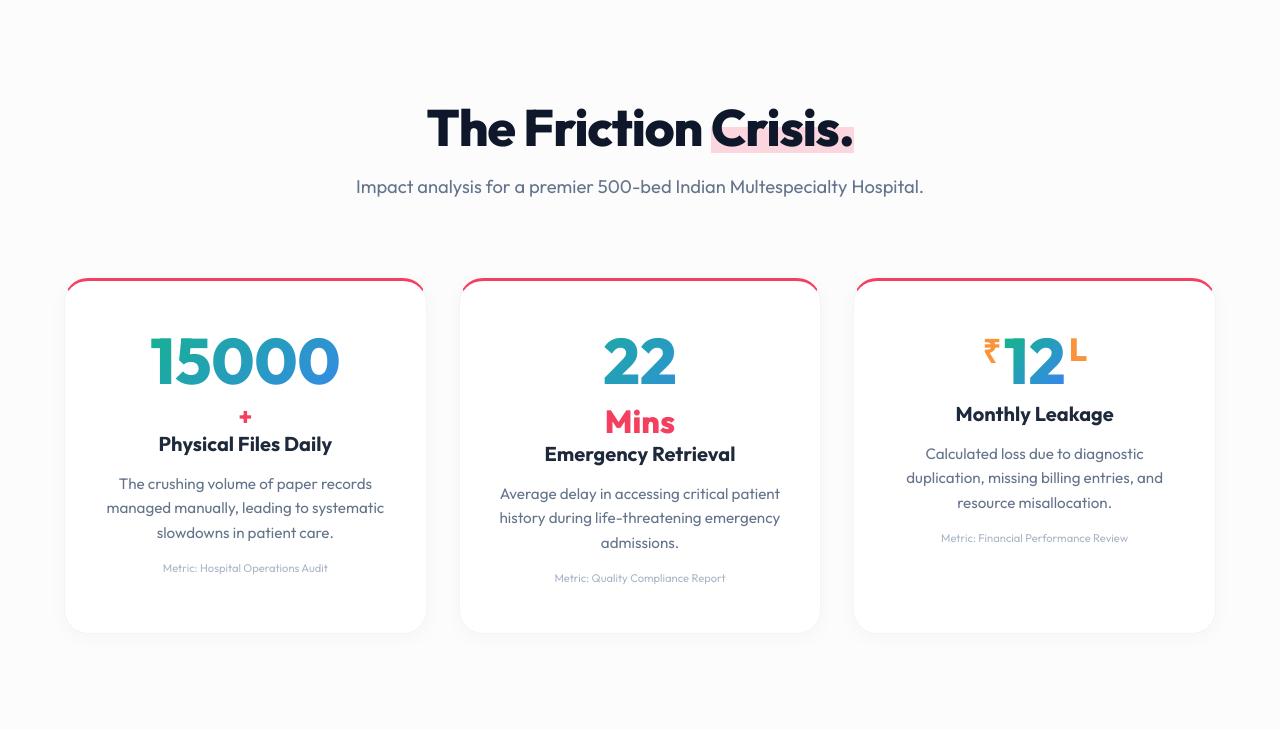
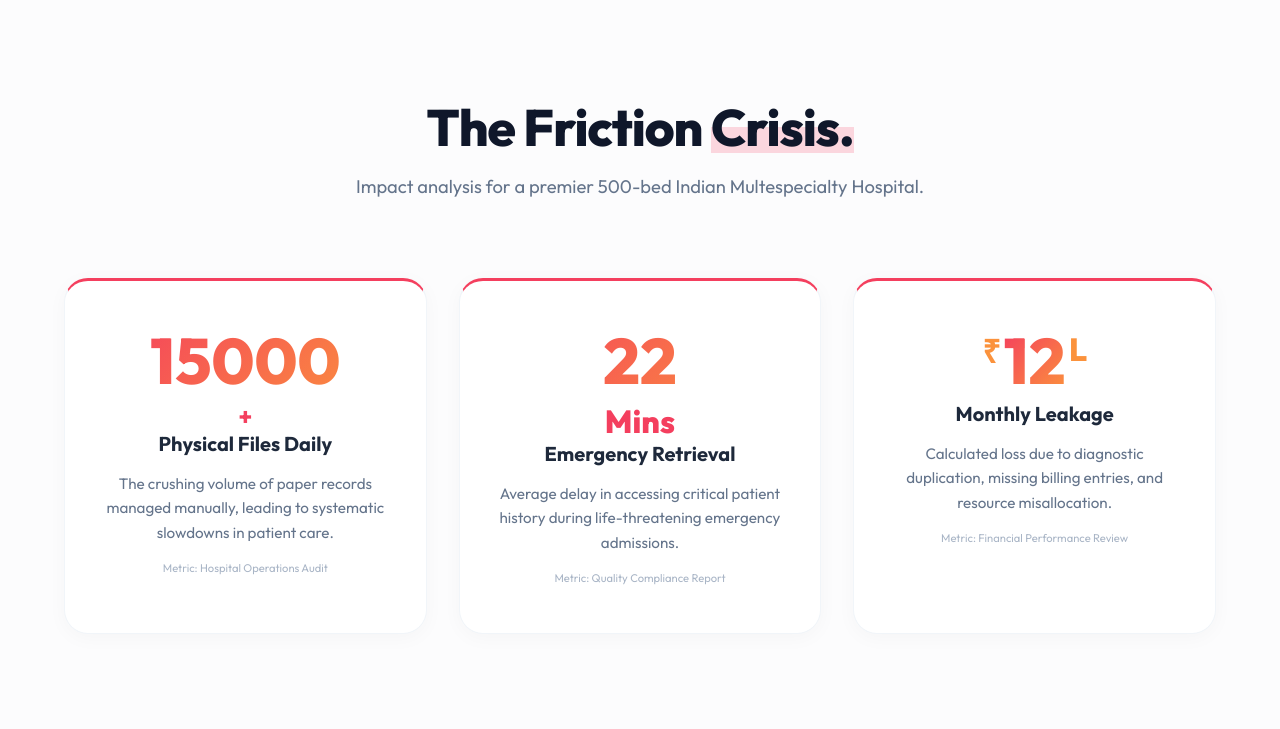
Before and after one commit to 23f2003556/Hospital-Management-System, a Python web app: template templates/index.html in a window 1280 px wide. Shown: the part 801-1530 px from the top of the page. Run offline with Jinja, Linux system fonts and the light colour scheme; the template is opened without the code that fills it, so the values that code supplies are empty.

Commit message:
Segmented sentiment branding: separated loss (red) and gain (emerald) stat colors

```diff
--- a/templates/index.html
+++ b/templates/index.html
@@ -306,13 +306,23 @@
             box-shadow: 0 20px 40px rgba(0,0,0,0.06);
         }
 
-        .stat-number {
-            font-size: 4rem;
-            font-weight: 800;
+        .stat-number.loss {
+            background: linear-gradient(135deg, #f43f5e, #fb923c);
+            -webkit-background-clip: text;
+            background-clip: text;
+            color: transparent;
+        }
+
+        .stat-number.gain {
             background: linear-gradient(135deg, #10b981, #3b82f6);
             -webkit-background-clip: text;
             background-clip: text;
             color: transparent;
+        }
+
+        .stat-number {
+            font-size: 4rem;
+            font-weight: 800;
             margin-bottom: 0.5rem;
             line-height: 1;
         }
@@ -765,7 +775,7 @@
 
         <div class="stats-grid">
             <div class="stat-card reveal tilt">
-                <div class="stat-number" data-target="15000">0</div>
+                <div class="stat-number loss" data-target="15000">0</div>
                 <span style="font-size: 1.5rem; color: #f43f5e; font-weight: 800; vertical-align: top;">+</span>
                 <h3>Physical Files Daily</h3>
                 <p>The crushing volume of paper records managed manually, leading to systematic slowdowns in patient care.</p>
@@ -773,7 +783,7 @@
             </div>
 
             <div class="stat-card reveal tilt" style="transition-delay: 0.1s;">
-                <div class="stat-number" data-target="22">0</div>
+                <div class="stat-number loss" data-target="22">0</div>
                 <span style="font-size: 2rem; color: #f43f5e; font-weight: 800; vertical-align: top;">Mins</span>
                 <h3>Emergency Retrieval</h3>
                 <p>Average delay in accessing critical patient history during life-threatening emergency admissions.</p>
@@ -782,7 +792,7 @@
 
             <div class="stat-card reveal tilt" style="transition-delay: 0.2s;">
                 <span style="font-size: 2rem; color: #fb923c; font-weight: 800; vertical-align: top;">₹</span>
-                <div class="stat-number" style="display:inline-block;" data-target="12">0</div>
+                <div class="stat-number loss" style="display:inline-block;" data-target="12">0</div>
                 <span style="font-size: 2rem; color: #fb923c; font-weight: 800; vertical-align: top;">L</span>
                 <h3>Monthly Leakage</h3>
                 <p>Calculated loss due to diagnostic duplication, missing billing entries, and resource misallocation.</p>
@@ -919,7 +929,7 @@
         <div class="impact-grid">
             <div class="impact-card reveal stat-card tilt">
                 <div class="impact-value impact-blue">
-                    <span class="stat-number" data-target="3500">0</span>
+                    <span class="stat-number gain" data-target="3500">0</span>
                     <span style="font-size: 1.5rem; margin-bottom: 1rem;">+</span>
                 </div>
                 <div class="impact-label">Weekly Hours Reclaimed</div>
@@ -929,7 +939,7 @@
 
             <div class="impact-card reveal stat-card tilt" style="transition-delay: 0.1s;">
                 <div class="impact-value impact-emerald">
-                    <span class="stat-number" data-target="98">0</span>
+                    <span class="stat-number gain" data-target="98">0</span>
                     <span style="font-size: 2rem; margin-bottom: 1rem;">%</span>
                 </div>
                 <div class="impact-label">Digital Adoption</div>
@@ -940,7 +950,7 @@
             <div class="impact-card reveal stat-card tilt" style="transition-delay: 0.2s;">
                 <div class="impact-value impact-purple">
                     <span style="font-size: 2rem; margin-bottom: 1rem;">₹</span>
-                    <span class="stat-number" data-target="1.8">0.0</span>
+                    <span class="stat-number gain" data-target="1.8">0.0</span>
                     <span style="font-size: 2rem; margin-bottom: 1rem;">Cr</span>
                 </div>
                 <div class="impact-label">Annual Recovery</div>
```
